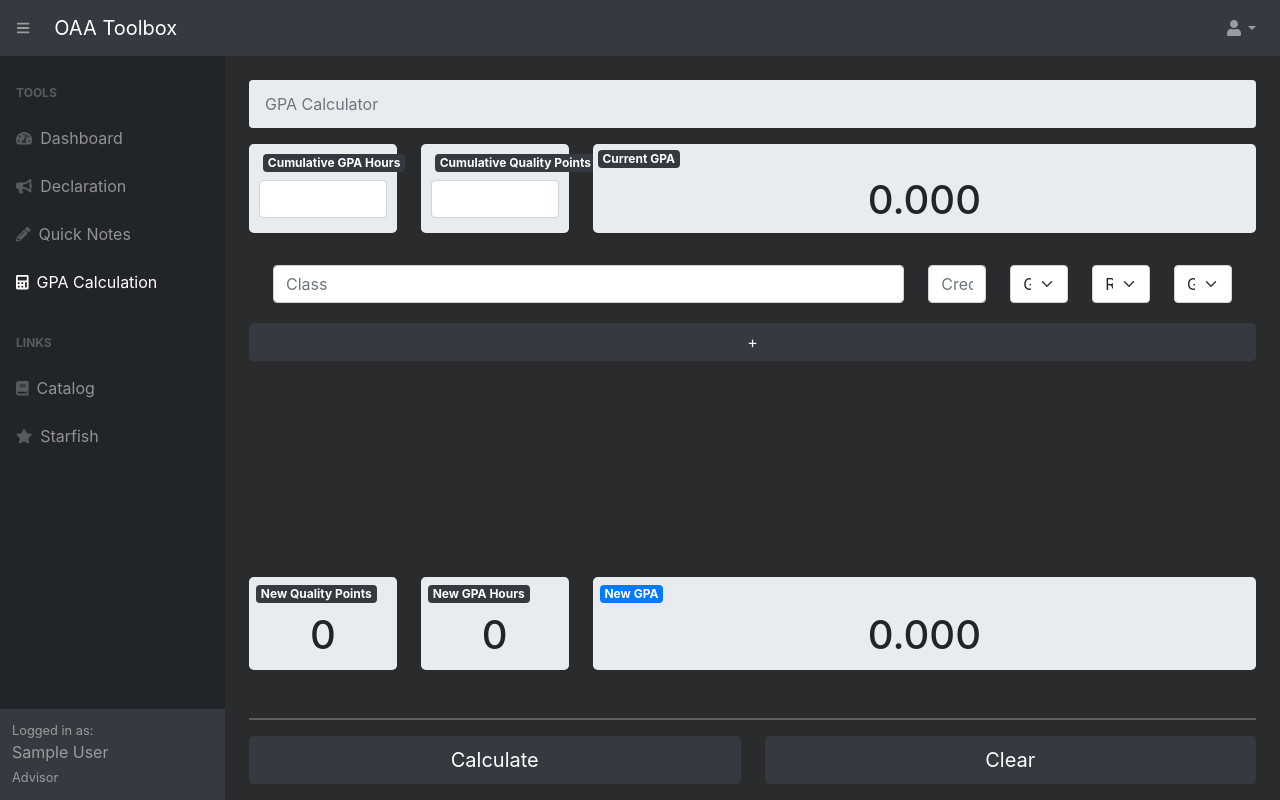
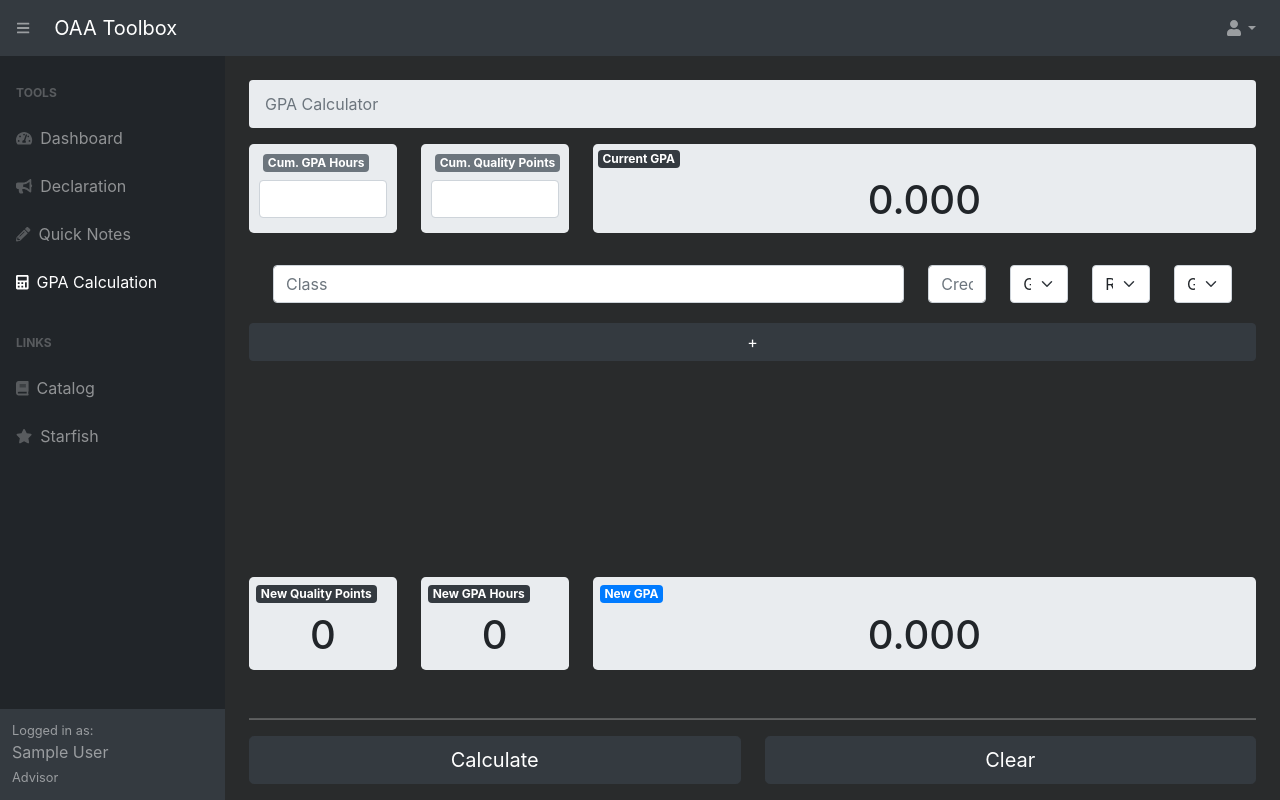
Before and after one commit to cpecue/OAA-Toolbox-4, a Flask app: page /gpa-calc in a window 1280 px wide. Run offline with Flask 2, Linux system fonts and the light colour scheme; the visitor is signed in with stand-in values (Sample User, id 1); data comes from the database, SQL or seed files in the repository; some libraries are stand-ins or nearby versions.

Commit message:
Updating GPA Shortening the titles.

```diff
--- a/oaatoolbox/templates/gpa-calc.html
+++ b/oaatoolbox/templates/gpa-calc.html
@@ -19,13 +19,13 @@
                         <div class="row">
                                 <div class="col-md-2">
                                     <div class="jumbotron" style="padding:5px 10px; padding-bottom: 15px;">
-                                        <h3 class="badge badge-dark ml-1">Cumulative GPA Hours</h3>
+                                        <h3 class="badge badge-secondary ml-1">Cum. GPA Hours</h3>
                                         <input type="text" class="form-control" placeholder="" aria-label="Username" aria-describedby="basic-addon1" id="cumGPA">
                                     </div>
                                 </div>
                                 <div class="col-md-2">
                                     <div class="jumbotron" style="padding:5px 10px; padding-bottom: 15px;">
-                                        <h3 class="badge badge-dark ml-1">Cumulative Quality Points</h3>
+                                        <h3 class="badge badge-secondary ml-1">Cum. Quality Points</h3>
                                         <input type="text" class="form-control" placeholder="" aria-label="Username" aria-describedby="basic-addon1" id="cumQP">
                                     </div>
                                 </div>
```
